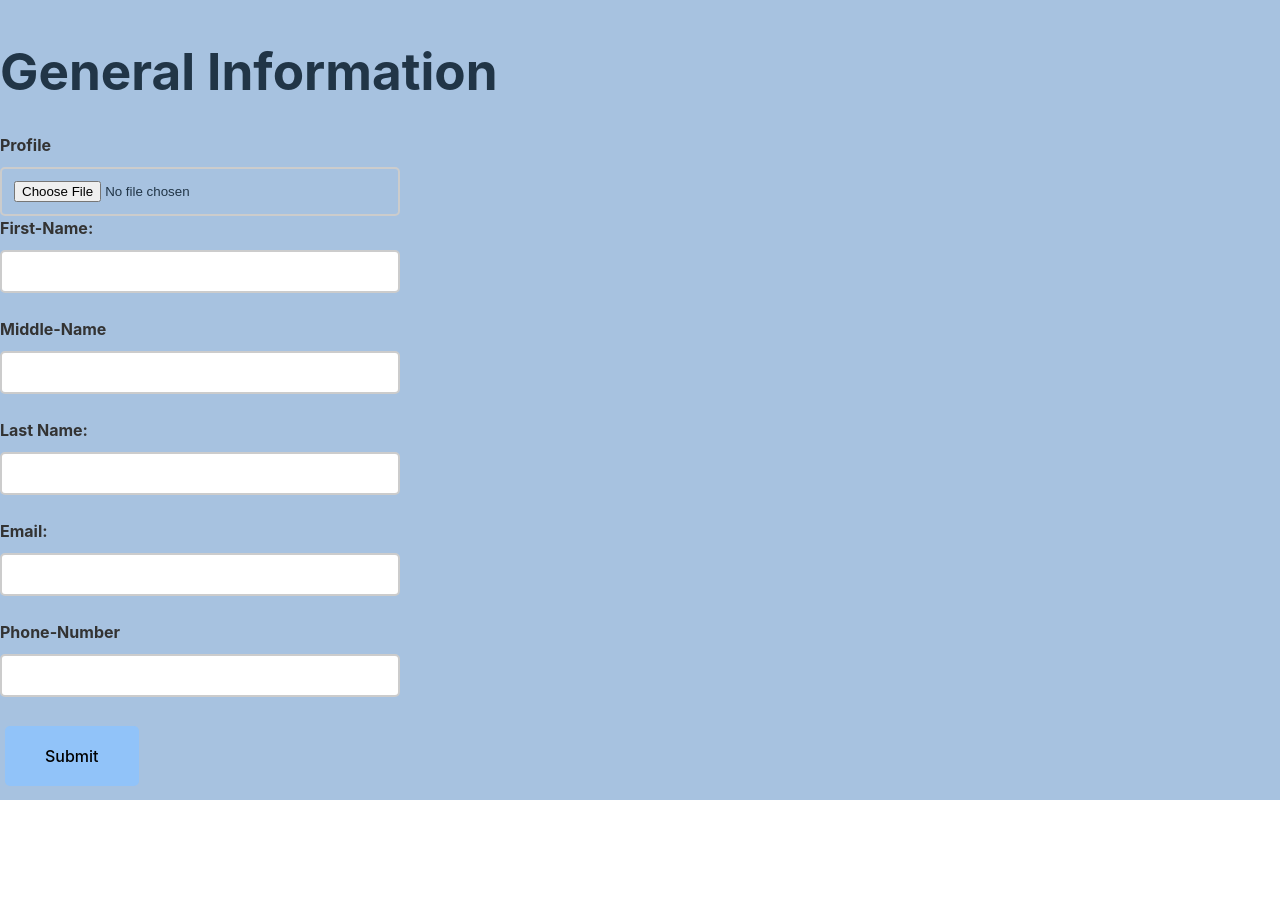
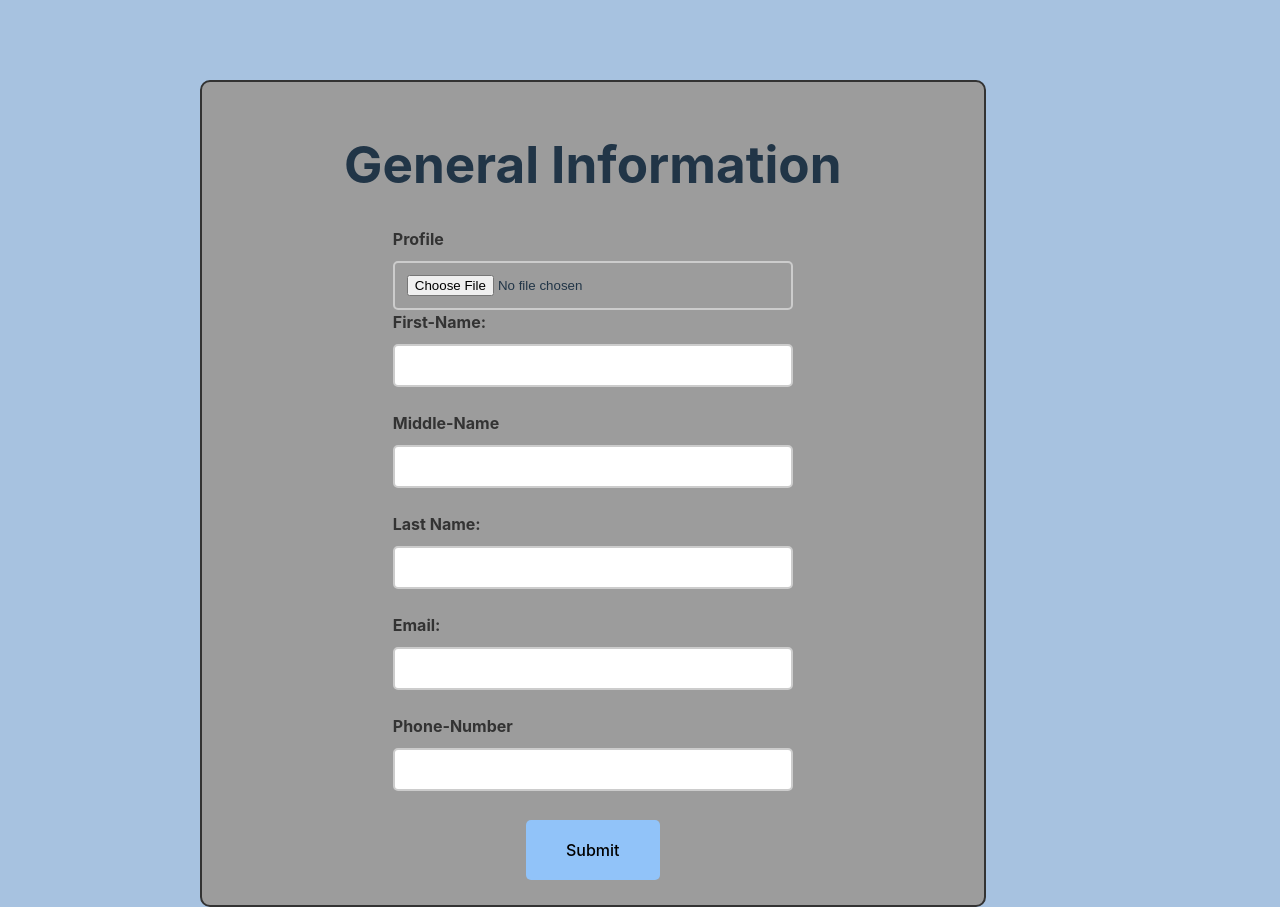
Before and after one commit to kubsamelkamu/CVApp, a React (Vite) app: page / in a window 1280 px wide. Before the commit the page ends 800 px from the top, so only its background shows below. Built offline with nearby package versions, Linux system fonts and the light colour scheme.

Commit message:
edited className

```diff
--- a/src/Component/Style.module.css
+++ b/src/Component/Style.module.css
@@ -1,7 +1,7 @@
 body{
     background-color: #a7c2e0;
 }
-.generalInfoContainer{
+.container{
     display: flex;
     flex-direction: column;
     align-items: center;
```
